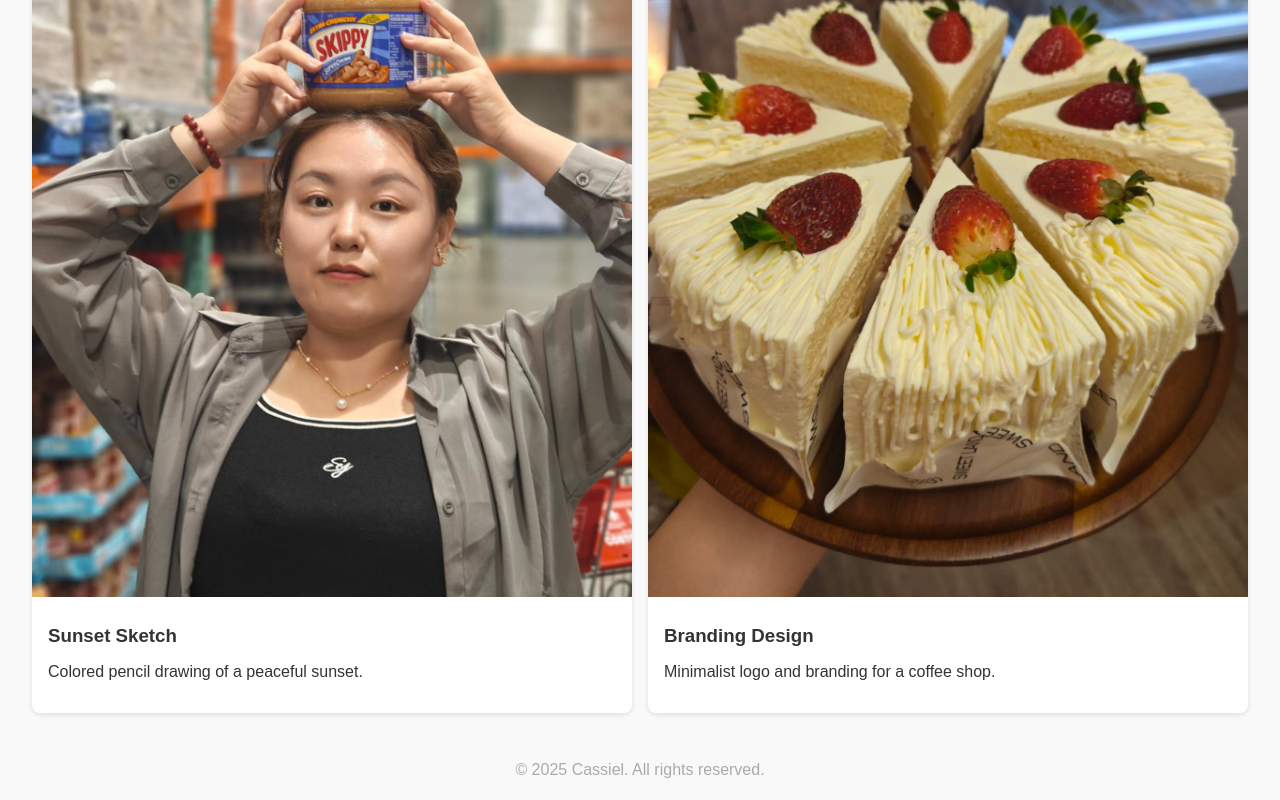
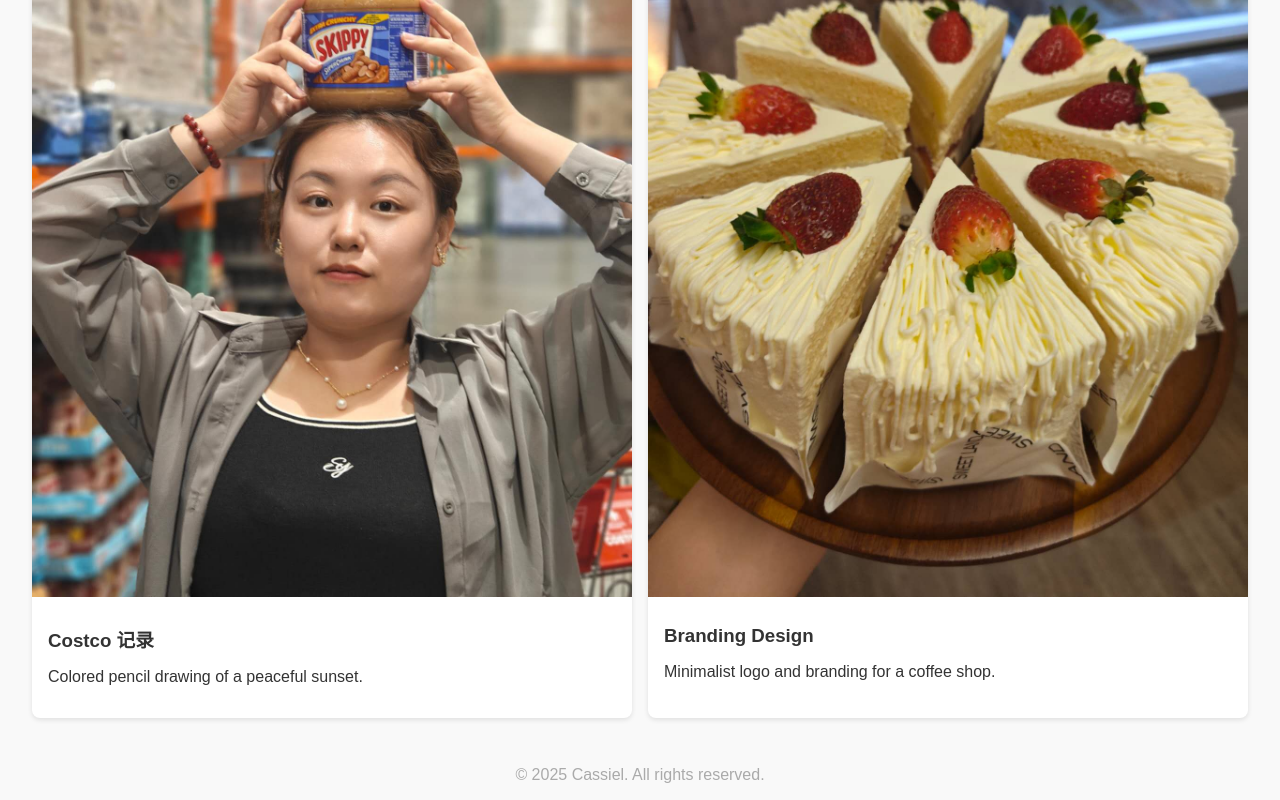
Before and after one commit to hankzhang00/cassiel, a plain HTML site: page index.html in a window 1280 px wide. Shown: the part 413-1213 px from the top of the page. Drawn offline with Linux system fonts and the light colour scheme.

Commit message:
Update index.html

```diff
--- a/index.html
+++ b/index.html
@@ -25,7 +25,7 @@
     <div class="item">
       <img src="art1.jpg" alt="Artwork 1">
       <div class="info">
-        <h3>Sunset Sketch</h3>
+        <h3>Costco 记录 </h3>
         <p>Colored pencil drawing of a peaceful sunset.</p>
       </div>
     </div>
```
